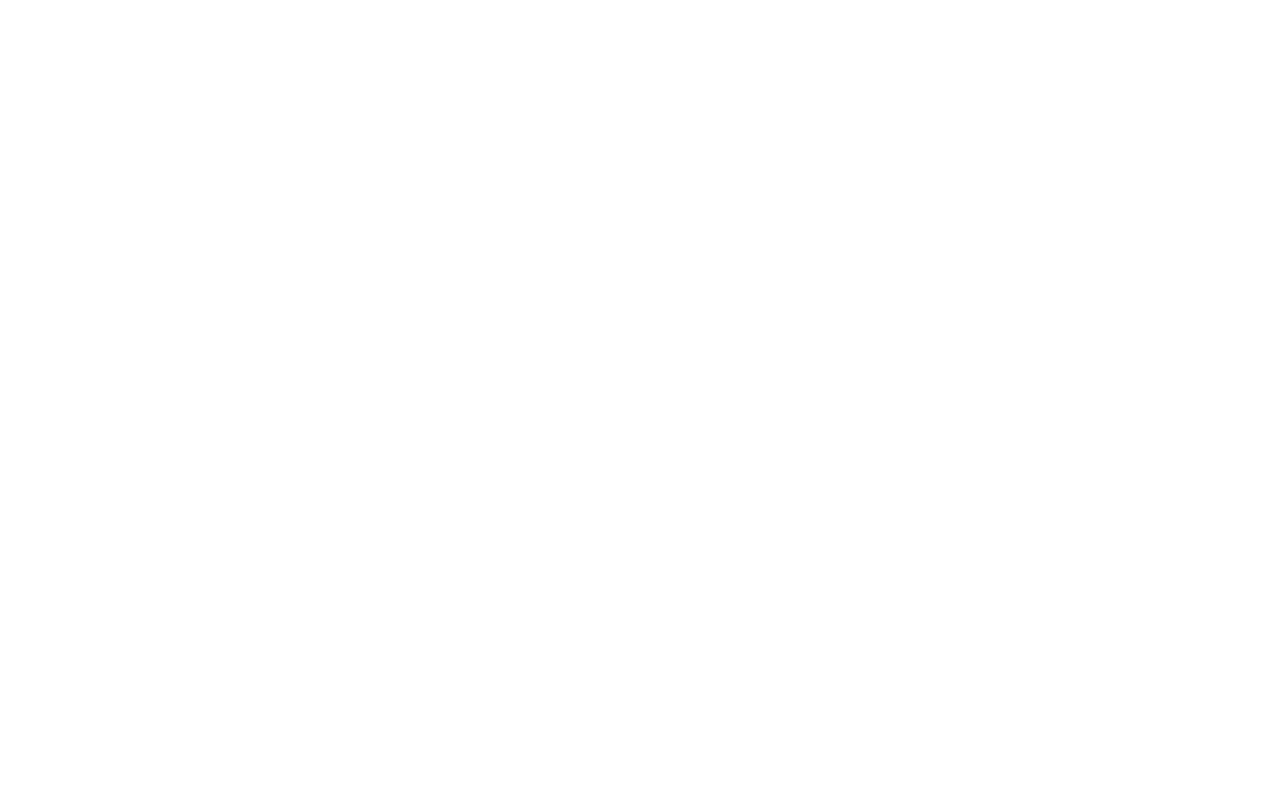
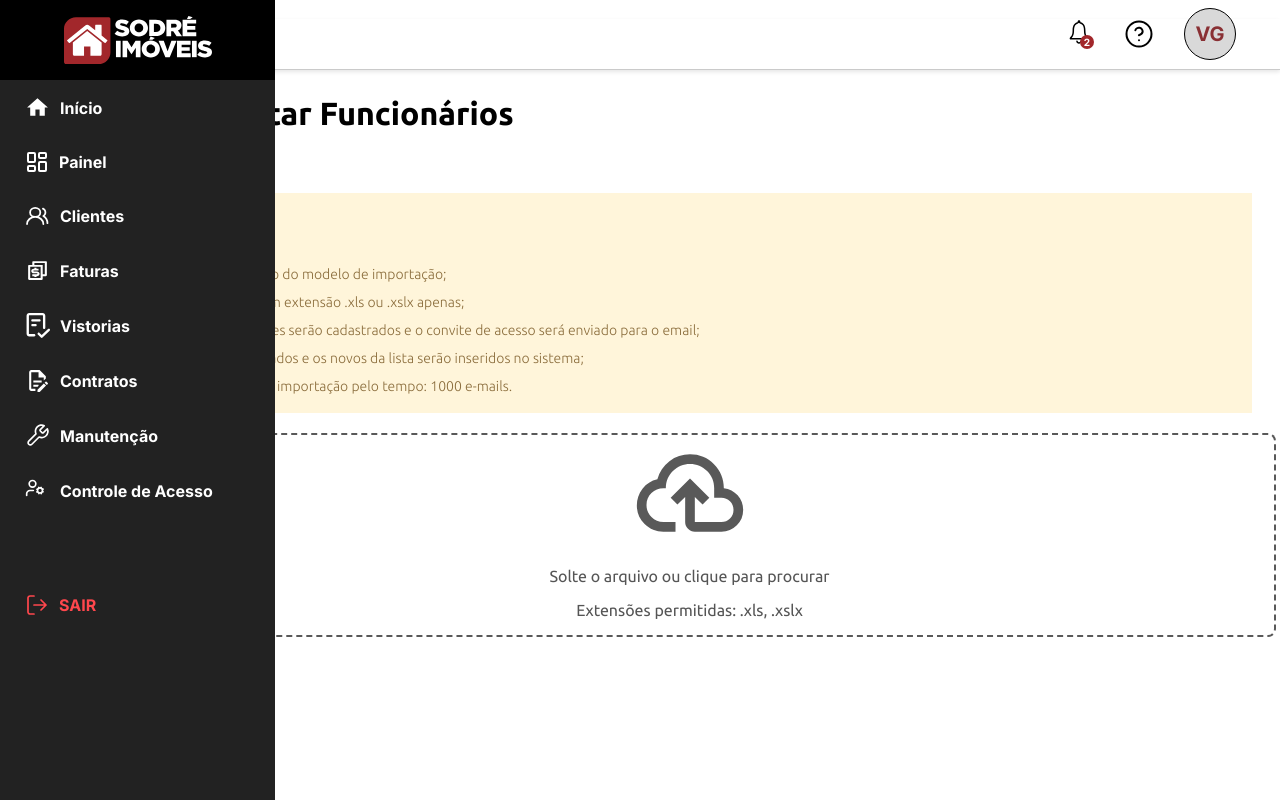
Before and after one commit to aurumcodeofc/sodre-imoveis, a React (Vite) app: page /importar-funcionario in a window 1280 px wide. Before the commit this address had no page. Built offline with nearby package versions, Linux system fonts and the light colour scheme.

Commit message:
feat: add componente de importar funcionario

```diff
--- /dev/null
+++ b/src/components/FileUploader/FileUploader.tsx
@@ -0,0 +1,39 @@
+import React, { ChangeEvent } from "react";
+import styles from "./styles.module.scss";
+import { UploadIcon } from "../../icons";
+interface FileUploaderProps {
+  onFileSelect: (file: File) => void;
+}
+
+const FileUploader: React.FC<FileUploaderProps> = ({ onFileSelect }) => {
+  const handleFileChange = (event: ChangeEvent<HTMLInputElement>) => {
+    const file = event.target.files?.[0];
+    if (file) {
+      const allowedExtensions = ["application/vnd.openxmlformats-officedocument.spreadsheetml.sheet", "application/vnd.ms-excel"];
+      if (allowedExtensions.includes(file.type)) {
+        onFileSelect(file); // Pass selected file to parent
+      } else {
+        alert("Apenas arquivos .xlsx ou .xls são permitidos.");
+      }
+    }
+  };
+
+  return (
+    <div className={styles.uploader} onClick={() => document.getElementById("fileInput")?.click()}>
+      <input
+        type="file"
+        id="fileInput"
+        className={styles.input}
+        accept=".xlsx,.xls"
+        onChange={handleFileChange}
+      />
+      <UploadIcon/>
+      <div>
+      <p>Solte o arquivo ou clique para procurar</p>
+      <p>Extensões permitidas: .xls, .xslx</p>
+      </div>
+    </div>
+  );
+};
+
+export default FileUploader;
--- /dev/null
+++ b/src/components/FileUploader/styles.module.scss
@@ -0,0 +1,23 @@
+.uploader {
+  width: 100%;
+  height: 200px;
+  border: 2px dashed #595959;
+  border-radius: 8px;
+  display: flex;
+  justify-content: center;
+  align-items: center;
+  flex-direction: column;
+  color: #555;
+  cursor: pointer;
+  text-align: center;
+  transition: background-color 0.3s ease, border-color 0.3s ease;
+
+  &:hover {
+    background-color: #f0f8ff;
+    border-color: #595959;
+  }
+}
+
+.input {
+  display: none; /* Hidden native file input */
+}
--- a/src/components/Header/styles.module.scss
+++ b/src/components/Header/styles.module.scss
@@ -1,8 +1,9 @@
 .header {
   position: fixed;
-  width: 100%;
+  width: 96%;
   height: 50px;
   top: 0;
+  right: 0;
   display: flex;
   flex-direction: row;
   justify-content: right;
@@ -11,8 +12,6 @@
   z-index: 1000;
   font-family: "Inter", sans-serif;
   box-shadow: 0px 2px 4px rgba(0, 0, 0, 0.1);
-
-  width: 100%;
   border-bottom: 1px solid #cacaca;
   transition: all 0.1s ease-in-out;
   .icons {
--- a/src/components/Sidebar/styles.module.scss
+++ b/src/components/Sidebar/styles.module.scss
@@ -1,5 +1,5 @@
 .sidebar {
-  width: 60px;
+  width: 80px;
   height: 100%;
   background-color: #222222;
   transition: width 0.3s ease;
@@ -22,15 +22,16 @@
     display: flex;
     align-items: center;
     justify-content: center;
-    padding: 15px;
-    margin-bottom: 10px;
-    margin-top: 2px;
+    background-color: #000000;
+    height: 80px;
+    width: 100%;
   }
 
   ul {
     list-style: none;
     padding: 0;
     margin: 0;
+
     flex-direction: column;
     gap: 10px;
     width: 100%;
@@ -39,8 +40,9 @@
   .item {
     display: flex;
     align-items: center;
-    padding: 13px;
-    margin-left: 2px;
+    padding: 15px;
+    margin-left: 10px;
+    width: 100%;
     color: #ecf0f1;
     cursor: pointer;
     transition: background 0.2s ease;
@@ -56,8 +58,8 @@
       align-items: center;
 
       svg {
-        max-width: 30px;
-        max-height: 30px;
+        max-width: 25px;
+        max-height: 25px;
       }
     }
 
--- /dev/null
+++ b/src/components/TitlePage/TitlePage.tsx
@@ -0,0 +1,26 @@
+import styles from "./styles.module.scss"
+
+import { ArrowBack } from "../../icons"
+import { Link } from "react-router-dom";
+interface TitlePageProps{
+    text:string;
+    link?:string
+}
+const TitlePage: React.FC<TitlePageProps> = ({text,link}) => {
+    return(
+        <div className={styles.title}>
+            <span>
+        {link ? (
+          <Link to={link}>
+            <ArrowBack />
+          </Link>
+        ) : (
+          <ArrowBack />
+        )}
+      </span>
+        <h1>{text}</h1>
+        </div>
+    )
+}
+
+export default TitlePage
--- /dev/null
+++ b/src/components/TitlePage/styles.module.scss
@@ -0,0 +1,17 @@
+.title {
+  display: flex;
+  align-items: center;
+  justify-content: flex-start;
+  font-family: "Ubuntu", sans-serif;
+  background-color: #fff;
+
+  span {
+    cursor: pointer;
+  }
+  h1 {
+    font-size: 32px;
+    font-weight: 700;
+    margin-top: 20px;
+    padding-left: 24px;
+  }
+}
--- a/src/icons.tsx
+++ b/src/icons.tsx
@@ -218,3 +218,16 @@ export const ClientIcon: React.FC<React.SVGProps<SVGSVGElement>> = ()=>(
             </svg>
 
         )
+
+        export const FileIcon: React.FC<React.SVGProps<SVGSVGElement>> = ()=>(
+            <svg width="18" height="18" viewBox="0 0 18 18" fill="none" xmlns="http://www.w3.org/2000/svg">
+            <path d="M10.5 1.5V4.5C10.5 4.89782 10.658 5.27936 10.9393 5.56066C11.2206 5.84196 11.6022 6 12 6H15M9 13.5V9M9 13.5L6.75 11.25M9 13.5L11.25 11.25M11.25 1.5H4.5C4.10218 1.5 3.72064 1.65804 3.43934 1.93934C3.15804 2.22064 3 2.60218 3 3V15C3 15.3978 3.15804 15.7794 3.43934 16.0607C3.72064 16.342 4.10218 16.5 4.5 16.5H13.5C13.8978 16.5 14.2794 16.342 14.5607 16.0607C14.842 15.7794 15 15.3978 15 15V5.25L11.25 1.5Z" stroke="#8A6C3B" stroke-width="2" stroke-linecap="round" stroke-linejoin="round"/>
+            </svg>
+
+
+        )
+export const UploadIcon: React.FC<React.SVGProps<SVGSVGElement>> = () =>(
+<svg width="120" height="120" viewBox="0 0 120 120" fill="none" xmlns="http://www.w3.org/2000/svg">
+<path d="M32.5 100C24.9167 100 18.4375 97.375 13.0625 92.125C7.6875 86.875 5 80.4583 5 72.875C5 66.375 6.95833 60.5833 10.875 55.5C14.7917 50.4167 19.9167 47.1667 26.25 45.75C28.3333 38.0833 32.5 31.875 38.75 27.125C45 22.375 52.0833 20 60 20C69.75 20 78.0208 23.3958 84.8125 30.1875C91.6042 36.9792 95 45.25 95 55C100.75 55.6667 105.521 58.1458 109.312 62.4375C113.104 66.7292 115 71.75 115 77.5C115 83.75 112.812 89.0625 108.438 93.4375C104.062 97.8125 98.75 100 92.5 100H65C62.25 100 59.8958 99.0208 57.9375 97.0625C55.9792 95.1042 55 92.75 55 90V64.25L47 72L40 65L60 45L80 65L73 72L65 64.25V90H92.5C96 90 98.9583 88.7917 101.375 86.375C103.792 83.9583 105 81 105 77.5C105 74 103.792 71.0417 101.375 68.625C98.9583 66.2083 96 65 92.5 65H85V55C85 48.0833 82.5625 42.1875 77.6875 37.3125C72.8125 32.4375 66.9167 30 60 30C53.0833 30 47.1875 32.4375 42.3125 37.3125C37.4375 42.1875 35 48.0833 35 55H32.5C27.6667 55 23.5417 56.7083 20.125 60.125C16.7083 63.5417 15 67.6667 15 72.5C15 77.3333 16.7083 81.4583 20.125 84.875C23.5417 88.2917 27.6667 90 32.5 90H45V100H32.5Z" fill="#595959"/>
+</svg>
+)
--- a/src/layouts/MainLayout.tsx
+++ b/src/layouts/MainLayout.tsx
@@ -8,7 +8,7 @@ const MainLayout: React.FC = () =>{
         <>
                <Header />
                <Sidebar/>
-            <main style={{ marginTop: "109px", marginLeft:"70px" }}>
+            <main style={{ marginTop: "75px", marginLeft:"95px" }}>
 
                 <Outlet />
             </main>
--- a/src/pages/AccessControl/index.tsx
+++ b/src/pages/AccessControl/index.tsx
@@ -6,6 +6,7 @@ import styles from "./styles.module.scss"
 import List from "../../components/List/List";
 import { fetchFakeUsers } from "../../services/accessControl/fetchFakeUsers";
 import {User} from "../../services/accessControl/fetchFakeUsers"
+import TitlePage from "../../components/TitlePage/TitlePage";
 
 export default function AccessControl(){
     const [isOpenModal, setIsOpenModal] = useState<boolean>(false);
@@ -72,10 +73,7 @@ export default function AccessControl(){
     <>
     <div className={styles.container}>
     <div className={styles.containerTitle}>
-        <div className={styles.title}>
-        <span><ArrowBack/></span>
-        <h1>Controle de Acesso</h1>
-        </div>
+        <TitlePage text="Controle de Acesso"/>
         <div className={styles.btContainer}>
         <Button onClick={toggleMenu} customStyles={{width:"151px",height:"50px",borderRadius:"30px",display:"flex",alignItems:"center",
     justifyContent:"space-evenly",flexDirection:"row-reverse"}} variant="secondary"><span><DownArrow/></span>AÇÕES</Button>
--- /dev/null
+++ b/src/pages/ImportEmployee/index.tsx
@@ -0,0 +1,27 @@
+import TitlePage from "../../components/TitlePage/TitlePage"
+import FileUploader from "../../components/FileUploader/FileUploader"
+import { FileIcon } from "../../icons"
+import styles from "./styles.module.scss"
+
+export default function ImportEmployee(){
+
+return(
+    <div className={styles.container}>
+    <TitlePage text="Importar Funcionários"/>
+    <div className={styles.file}>
+        <div className={styles.listContainer}>
+        <h2>Atenção!</h2>
+        <ul className={styles.list}>
+            <li><FileIcon/> Baixe o arquivo do modelo de importação;</li>
+            <li>Enviar arquivo com extensão .xls ou .xslx apenas;</li>
+            <li>E-mails inexistentes serão cadastrados e o convite de acesso será enviado para o email;</li>
+            <li>E-mails já cadastrados e os novos da lista serão inseridos no sistema;</li>
+            <li>Limite máximo de importação pelo tempo: 1000 e-mails.</li>
+        </ul>
+        </div>
+    </div>
+    <FileUploader/>
+    </div>
+
+)
+}
--- /dev/null
+++ b/src/pages/ImportEmployee/styles.module.scss
@@ -0,0 +1,34 @@
+.container {
+  font-family: "Ubuntu", sans-serif;
+  display: flex;
+  flex-direction: column;
+  justify-content: space-between;
+
+  height: 100%;
+  .file {
+    display: flex;
+    align-items: center;
+    justify-content: center;
+    margin-top: 20px;
+    padding: 20px;
+    .listContainer {
+      width: 100%;
+      color: #8a6c3b;
+      height: 220px;
+      background-color: #fff5da;
+      font-weight: lighter;
+
+      h2 {
+        font-weight: 700;
+        margin-left: 30px;
+      }
+
+      .list {
+        li {
+          margin-bottom: 12px;
+          font-size: 14px;
+        }
+      }
+    }
+  }
+}
--- a/src/routes/Router.tsx
+++ b/src/routes/Router.tsx
@@ -1,6 +1,7 @@
 import { Routes, Route } from "react-router-dom";
 import MainLayout from "../layouts/MainLayout";
 import AccessControl from "../pages/AccessControl";
+import ImportEmployee from "../pages/ImportEmployee";
 
 
 export function Router(){
@@ -8,6 +9,7 @@ export function Router(){
             <Routes>
                 <Route path = "/" element = {<MainLayout/>}>
                 <Route path="acesso" element={<AccessControl/>}/>
+                <Route path="importar-funcionario" element={<ImportEmployee/>}/>
                 </Route>
             </Routes>
 
```
